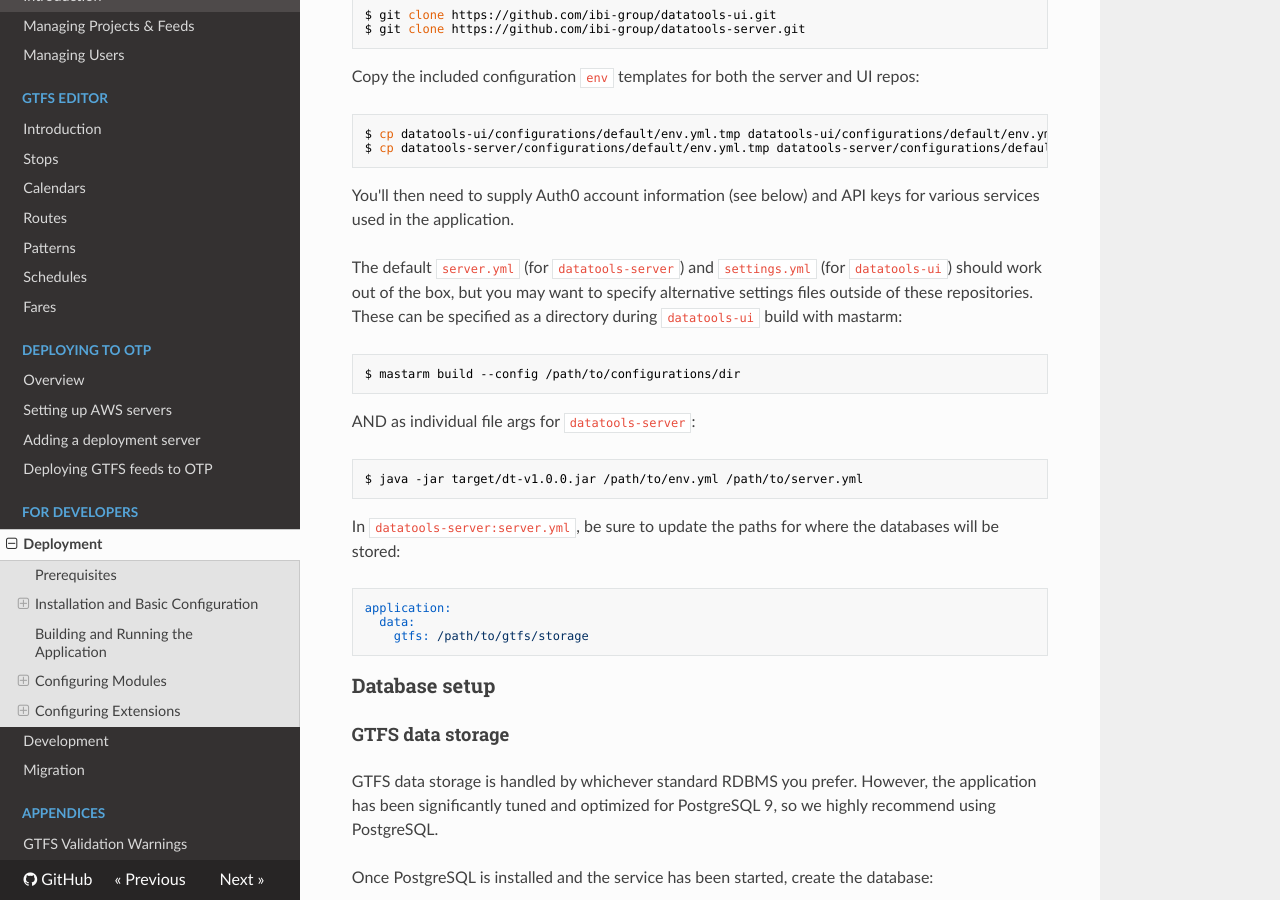
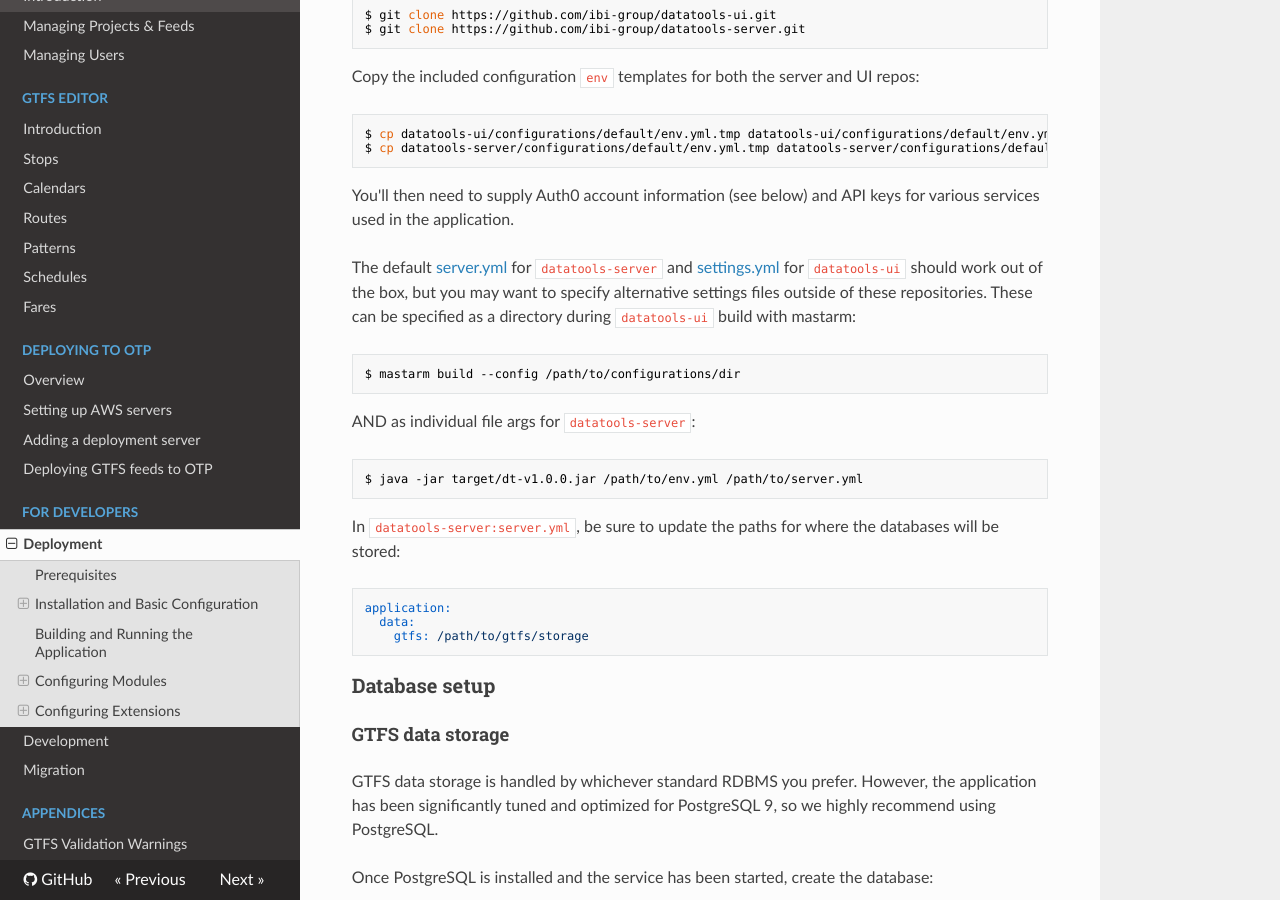
Before and after one commit to wtchen/datatools-ui, an MkDocs documentation site: the page built from docs/dev/deployment.md, in a window 1280 px wide and 900 px high, scrolled down 661 px. Built offline with MkDocs 1.6.1, drawn with Linux system fonts in a browser that asks for light colours; nearby versions of some CDN libraries; part of the change alters nothing that is shown.

````diff
--- a/docs/dev/deployment.md
+++ b/docs/dev/deployment.md
@@ -37,10 +37,12 @@ $ cp datatools-server/configurations/default/env.yml.tmp datatools-server/config
 You'll then need to supply Auth0 account information (see below) and API keys
 for various services used in the application.
 
-The default `server.yml` (for `datatools-server`) and `settings.yml` (for
-`datatools-ui`) should work out of the box, but you may want to specify
-alternative settings files outside of these repositories. These can be specified
-as a directory during `datatools-ui` build with mastarm:
+The default
+[server.yml](https://github.com/ibi-group/datatools-server/blob/dev/configurations/default/server.yml.tmp) for `datatools-server` and
+[settings.yml](https://github.com/ibi-group/datatools-ui/blob/dev/configurations/default/settings.yml) for
+`datatools-ui` should work out of the box, but you may want to specify
+alternative settings files outside of these repositories.
+These can be specified as a directory during `datatools-ui` build with mastarm:
 
 ```bash
 $ mastarm build --config /path/to/configurations/dir
````
